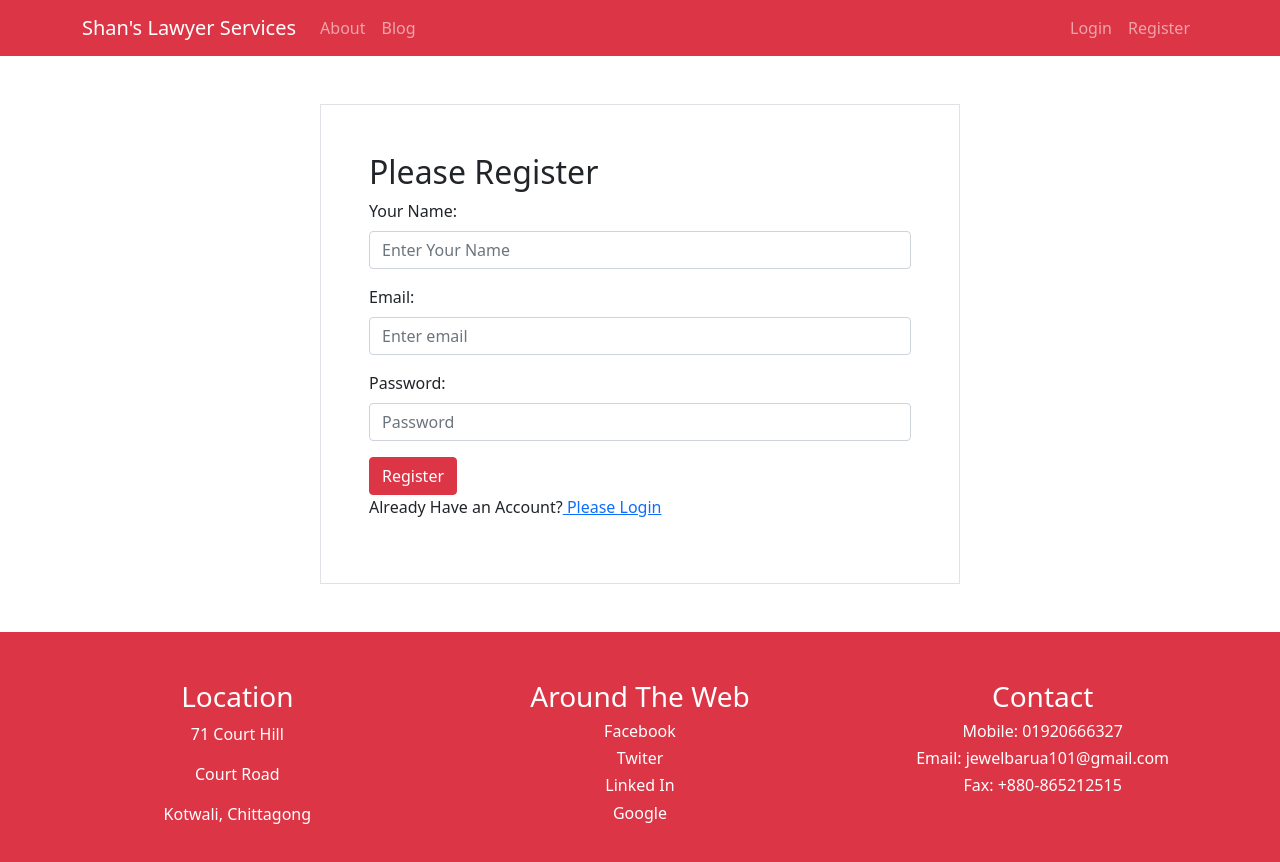
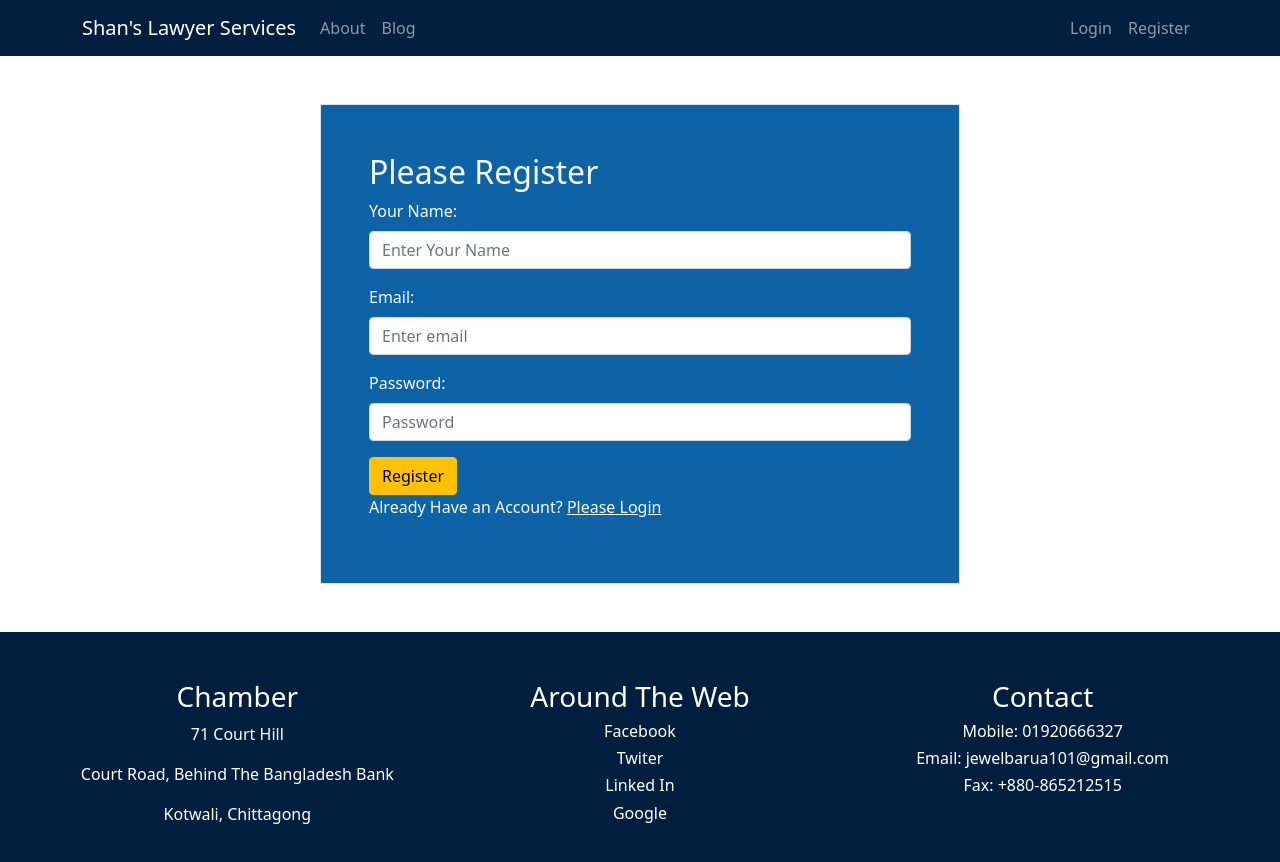
Before and after one commit to jewelCode/independent-service-provider, a React (Create React App) app: page /register in a window 1280 px wide. Shown: the top 862 px of the page. Built offline with nearby package versions, Linux system fonts and the light colour scheme; no server answers.

Commit message:
color updated

```diff
--- a/public/services.json
+++ b/public/services.json
@@ -32,7 +32,7 @@
         "name": "Any Kind of Legal Notice",
         "price": "236",
         "description": "I can help you to provide all kinds of legal notice",
-        "img": "https://i.ibb.co/51YZxYB/istockphoto-1227193799-612x612.jpg"
+        "img": "https://i.ibb.co/4KzdyVW/5.jpg"
     },
     {
         "id": 6,
--- a/src/App.js
+++ b/src/App.js
@@ -1,4 +1,4 @@
-import { Route, Routes } from 'react-router-dom';
+import { Route, Routes, useLocation } from 'react-router-dom';
 import './App.css';
 import About from './components/About/About';
 import Blog from './components/Blog/Blog';
@@ -10,10 +10,10 @@ import RequireAuth from './components/Login/RequireAuth/RequireAuth';
 import ServiceDetails from './components/ServiceDetails/ServiceDetails';
 import Footer from './components/Shared/Footer/Footer';
 import Header from './components/Shared/Header/Header';
-
 import NotFound from './components/Shared/NotFound/NotFound';
 
 function App() {
+  const location = useLocation()
   return (
     <div>
       <Header></Header>
@@ -31,8 +31,10 @@ function App() {
           </RequireAuth>}>
         </Route>
         <Route path="*" element={<NotFound></NotFound>}></Route>
+
       </Routes>
-      <Footer></Footer>
+      {location.pathname !== '/login' &&  <Footer /> }
+
     </div>
   );
 }
--- a/src/components/Home/Service/Service.js
+++ b/src/components/Home/Service/Service.js
@@ -15,12 +15,12 @@ const Service = (props) => {
             <Card className="h-100 col-6 mx-auto" style={{ width: '18rem' }}>
                 <Card.Img className="w-75 mx-auto" variant="top" src={img}/>
                 <Card.Body className="d-flex flex-column">
-                    <Card.Title> {name}</Card.Title>
-                    <Card.Text>
+                    <Card.Title style={{color: '#083358'}}> {name}</Card.Title>
+                    <Card.Text style={{color: '#0D63A5'}}>
                             {description}
                     </Card.Text>
-                    <h6>Consultancy Fee: $ {price}</h6>
-                    <Button className="mt-auto" onClick={()=>handleServiceDetail(id)} variant="danger">Take Appointment</Button>
+                    <h6 style={{color: '#0D63A5'}}>Consultancy Fee: $ {price}</h6>
+                    <Button className="mt-auto" onClick={()=>handleServiceDetail(id)} variant="warning">Take Appointment</Button>
                 </Card.Body>
             </Card>
         </div>
--- a/src/components/Home/Services/Services.js
+++ b/src/components/Home/Services/Services.js
@@ -10,7 +10,7 @@ const Services = () => {
     }, [])
     return (
         <div className="container">
-            <h2 className="text-center display-6">Services I have Provide</h2>
+            <h2 style={{color: '#083358'}} className="text-center display-6 text-uppercase font-weight-bold">Services I have Provide</h2>
             <div className="row">
 
                 {
--- a/src/components/Login/Login/Login.js
+++ b/src/components/Login/Login/Login.js
@@ -4,6 +4,7 @@ import { useSendPasswordResetEmail, useSignInWithEmailAndPassword, useSignInWith
 import { Link, useLocation, useNavigate } from 'react-router-dom';
 import { toast, ToastContainer } from 'react-toastify';
 import auth from '../../../firebase.init';
+import google from '../../../resources/google.png'
 
 const Login = () => {
     const emailRef = useRef('');
@@ -50,26 +51,28 @@ const Login = () => {
         }
     }
     return (
-        <div className="w-50 mx-auto border p-5 mt-5">
-            <h2>Please Login</h2>
+        <div className="w-50 mx-auto border p-5 mt-5" style={{backgroundColor: '#0D63A5'}}>
+            <h2 className="text-light">Please Login</h2>
             <Form onSubmit={handleLogin}>
                 <Form.Group className="mb-3" controlId="formBasicEmail">
-                    <Form.Label>Email address: </Form.Label>
+                    <Form.Label className="text-light">Email address: </Form.Label>
                     <Form.Control ref={emailRef} type="email" placeholder="Enter email" />
                 </Form.Group>
                 <Form.Group className="mb-3" controlId="formBasicPassword">
-                    <Form.Label>Password: </Form.Label>
+                    <Form.Label className="text-light">Password: </Form.Label>
                     <Form.Control ref={passwordRef} type="password" placeholder="Password" />
                 </Form.Group>
-                <Button variant="danger" type="submit">
+                <Button variant="warning" type="submit">
                     Login
                 </Button>
                 <br />
-                <p>Don't Have an Account?<Link to="/register"> Please Register</Link></p>
-                <p>Forgot Password? <button onClick={handleResetPassword}>Reset Password</button></p>
+                <p className="text-light">Don't Have an Account? <Link to="/register" className="text-light">Please Register</Link></p>
+                <p className="text-light">Forgot Password? <button className="btn btn-warning" onClick={handleResetPassword}>Reset Password</button></p>
             </Form>
             {errorElement}
-            <Button onClick={() => signInWithGoogle()}>Google Sign In</Button>
+            <div className="text-center mt-5">
+                <Button variant="outline-warning" onClick={() => signInWithGoogle()}><img src={google}></img>Sign In With Google</Button>
+            </div>
             <ToastContainer></ToastContainer>
         </div>
     );
--- a/src/components/Login/Register/Register.js
+++ b/src/components/Login/Register/Register.js
@@ -22,27 +22,27 @@ const handleRegister = event =>{
         createUserWithEmailAndPassword(email, password)
 }
     return (
-        <div className="w-50 mx-auto border p-5 mt-5">
-            <h2>Please Register</h2>
+        <div className="w-50 mx-auto border p-5 mt-5" style={{backgroundColor: '#0D63A5'}}>
+            <h2 className="text-light">Please Register</h2>
             <Form onSubmit={handleRegister}>
                 <Form.Group className="mb-3" controlId="formBasicEmail">
-                    <Form.Label>Your Name:</Form.Label>
+                    <Form.Label className="text-light">Your Name:</Form.Label>
                     <Form.Control ref={nameRef} type="text" placeholder="Enter Your Name" />
                 </Form.Group>
                 <Form.Group className="mb-3" controlId="formBasicEmail">
-                    <Form.Label>Email: </Form.Label>
+                    <Form.Label className="text-light">Email: </Form.Label>
                     <Form.Control ref={emailRef} type="email" placeholder="Enter email" />
                 </Form.Group>
 
                 <Form.Group className="mb-3" controlId="formBasicPassword">
-                    <Form.Label>Password: </Form.Label>
+                    <Form.Label className="text-light">Password: </Form.Label>
                     <Form.Control ref={passwordRef} type="password" placeholder="Password" />
                 </Form.Group>
-                <Button variant="danger" type="submit">
+                <Button variant="warning" type="submit">
                     Register
                 </Button>
                 <br />
-                <p>Already Have an Account?<Link to="/login"> Please Login</Link></p>
+                <p className="text-light">Already Have an Account? <Link to="/login" className="text-light">Please Login</Link></p>
             </Form>
         </div>
     );
--- a/src/components/Shared/Footer/Footer.js
+++ b/src/components/Shared/Footer/Footer.js
@@ -1,21 +1,22 @@
 import React from 'react';
 
-const style = {
+const footer = {
   left: "0",
   bottom: "0",
   width: "100%",
   height: "300px",
   color: "white",
   textAlign: "center",
+  backgroundColor: "#001F3F",
 };
 const Footer = () => {
     return (
-        <div style={style} className="p-5 mt-5 bg-danger">
+        <div style={footer} className="p-5 mt-5">
             <div className="row">
                   <div className="col-md-4 col-sm-12">
-                      <h3>Location</h3>
+                      <h3>Chamber</h3>
                       <p>71 Court Hill</p>
-                      <p>Court Road</p>
+                      <p>Court Road, Behind The Bangladesh Bank</p>
                       <p>Kotwali, Chittagong</p>
                   </div>
                   <div className="col-md-4 col-sm-12">
--- a/src/components/Shared/Header/Header.js
+++ b/src/components/Shared/Header/Header.js
@@ -15,7 +15,7 @@ const Header = () => {
     }
     return (
         <div>
-            <Navbar collapseOnSelect expand="lg" bg="danger" variant="dark">
+            <Navbar collapseOnSelect expand="lg" style={{backgroundColor: "#001F3F"}} variant="dark">
             <Container>
             <Navbar.Brand as={Link} to="/">Shan's Lawyer Services</Navbar.Brand>
             <Navbar.Toggle aria-controls="responsive-navbar-nav" />
--- a/src/components/Shared/Main/Main.js
+++ b/src/components/Shared/Main/Main.js
@@ -6,9 +6,9 @@ const Main = () => {
         <div className="container">
             <div className="row d-flex align-items-center">
                 <div className="col-md-6">
-                    <h1 className="display-1">Shan's Lawyer Service</h1>
-                    <p className="display-6">Efficient Lawyer in your Hand</p>
-                    <button className="btn btn-danger">About Me</button>
+                    <h1 style={{color: '#083358'}} className="display-1 text-uppercase font-weight-bold">Shan's Lawyer Service</h1>
+                    <p style={{color: '#0D63A5'}}  className="display-6 font-weight-bold text-uppercase">Efficient Lawyer in your Hand</p>
+                    <button className="btn btn-warning">About Me</button>
                 </div>
                 <div className="col-md-6">
                     <img className="img-fluid" src={lawyer} alt="" />
```
Also changed, not shown: src/resources/google.png (added).
